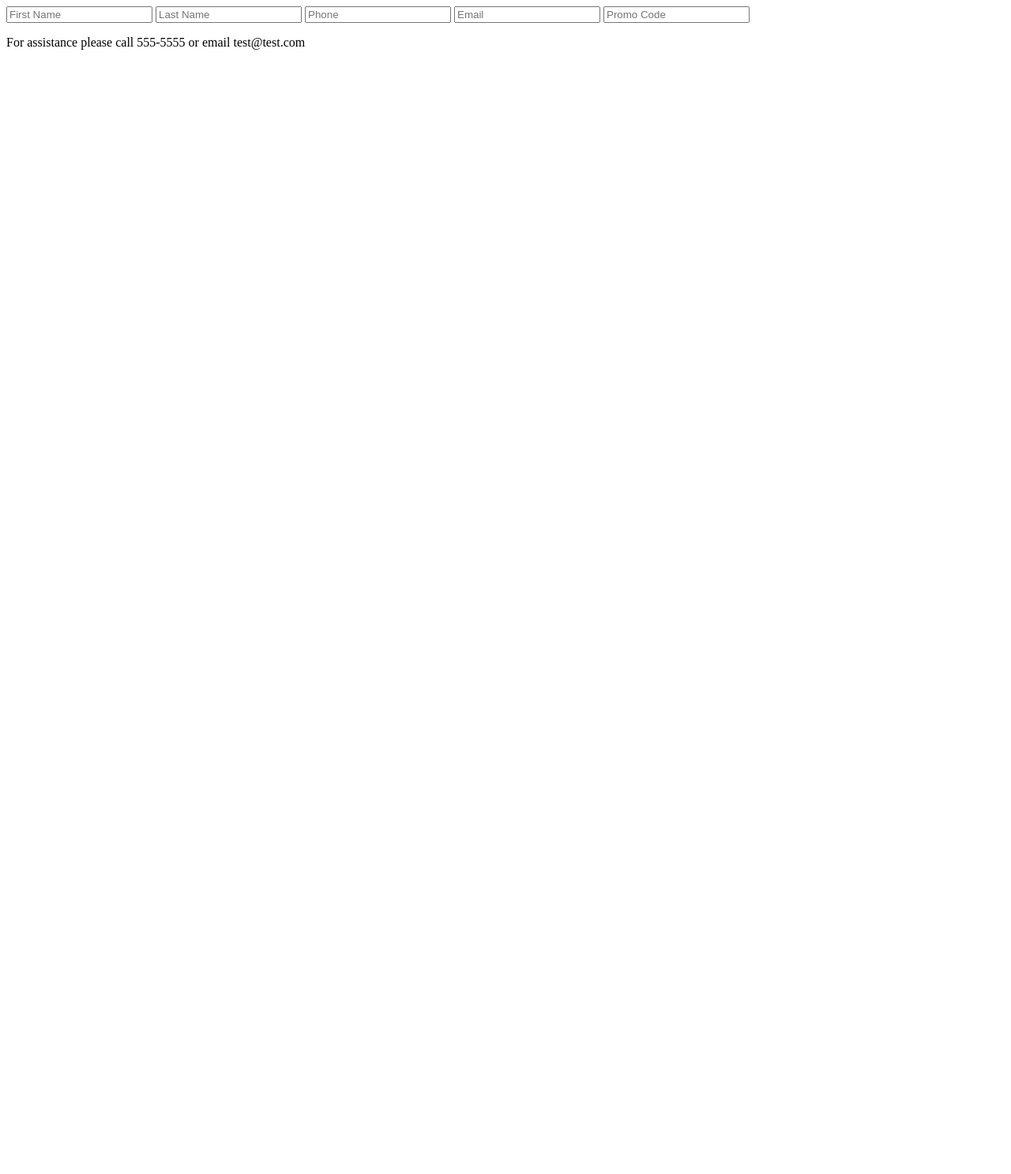
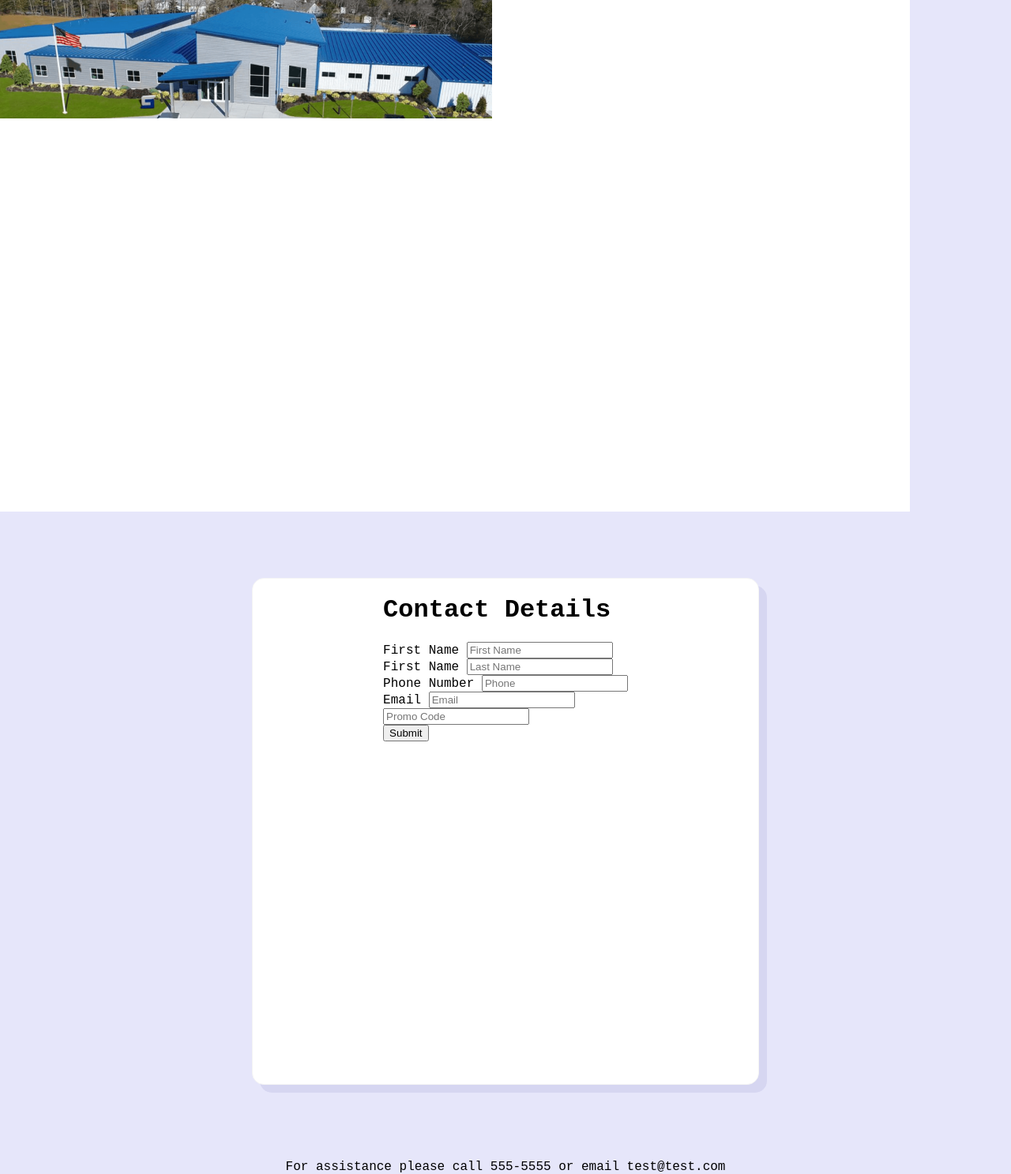
Before and after one commit to Joeweath/form-challenge, a plain HTML site: page index.html in a window 1280 px wide. Shown: the whole page at 79% size. Before the commit the page ends 800 px from the top, so only its background shows below. Drawn offline with Linux system fonts and the light colour scheme.

Commit message:
update forms container

```diff
--- a/index.html
+++ b/index.html
@@ -1,24 +1,57 @@
 <!DOCTYPE html>
 <html lang="en">
+
 <head>
     <meta charset="UTF-8">
     <meta http-equiv="X-UA-Compatible" content="IE=edge">
     <meta name="viewport" content="width=device-width, initial-scale=1.0">
     <title>Business Form</title>
+    <link rel="stylesheet" href="./style.css">
+    <script defer src="./index.js"></script>
 </head>
+
 <body>
+    <header><img src="./assets/header.png" alt="" srcset=""></header>
+    <div id="container">
+        <div id="form-container">
+            <form action="" , id="customer-input">
+                <h1>Contact Details</h1>
+                <div id="firstname">
+                    <label for="first-name">First Name</label>
+                    <input type="text" , maxlength="30" , placeholder="First Name" , required>
+                </div>
+                <div id="lastname">
+                    <label for="last-name">First Name</label>
+
+                    <input type="text" , maxlength="30" , placeholder="Last Name" , required>
+                </div>
+                <div id="number">
+                    <label for="number">Phone Number</label>
+
+                    <input type="number" , maxlength="30" , placeholder="Phone" , required>
+                </div>
+
+                <div id="email">
+                    <label for="email">Email</label>
+
+                    <input type="email" , maxlength="50" , placeholder="Email" , required>
+                </div>
+                <div id="promo">
+                    <input type="text" , maxlength="7" , placeholder="Promo Code" , required>
+
+                </div>
+                <button>Submit</button>
+            </form>
+        </div>
+    </div>
     <!-- <header><img src="./assets/header.png", width="100%" alt=""></header> -->
-    <form action="", id="customer-input">
-        <input type="text", maxlength="30", placeholder="First Name" >
-        <input type="text", maxlength="30", placeholder="Last Name">
-        <input type="number", maxlength="30", placeholder="Phone">
-        <input type="email", maxlength="50", placeholder="Email">
-        <input type="text", maxlength="7", placeholder="Promo Code">
-    </form>
+
+
     <footer>
         <p>
-          For assistance please call 555-5555 or email test@test.com
+            For assistance please call 555-5555 or email test@test.com
         </p>
     </footer>
 </body>
+
 </html>
--- /dev/null
+++ b/index.js
@@ -0,0 +1 @@
+console.log("Hello World")
--- /dev/null
+++ b/style.css
@@ -0,0 +1,42 @@
+
+body {
+    margin: 0;
+    padding: 0;
+    font-family: 'Courier New', Courier, monospace;
+    height: 100vh;
+    background-color: #E6E6FA;
+}
+
+#container {
+    display: flex;
+    justify-content: center;
+    height: 100%;
+}
+
+#form-container {
+    display: flex;
+    flex-direction: column;
+    align-self: center;
+    background-color: white;
+    width: 640px;
+    height: 640px;
+    justify-self: center;
+    align-items: center;
+    border: 1px solid  whitesmoke;
+    border-radius: 15px 15px;
+    box-shadow: 10px 10px #d6d6f1;
+}
+
+
+
+
+footer {
+    justify-self: center;
+}
+
+
+input[type=number]::-webkit-inner-spin-button,
+input[type=number]::-webkit-outer-spin-button {
+    -webkit-appearance: none;
+    margin: 0;
+}
```
